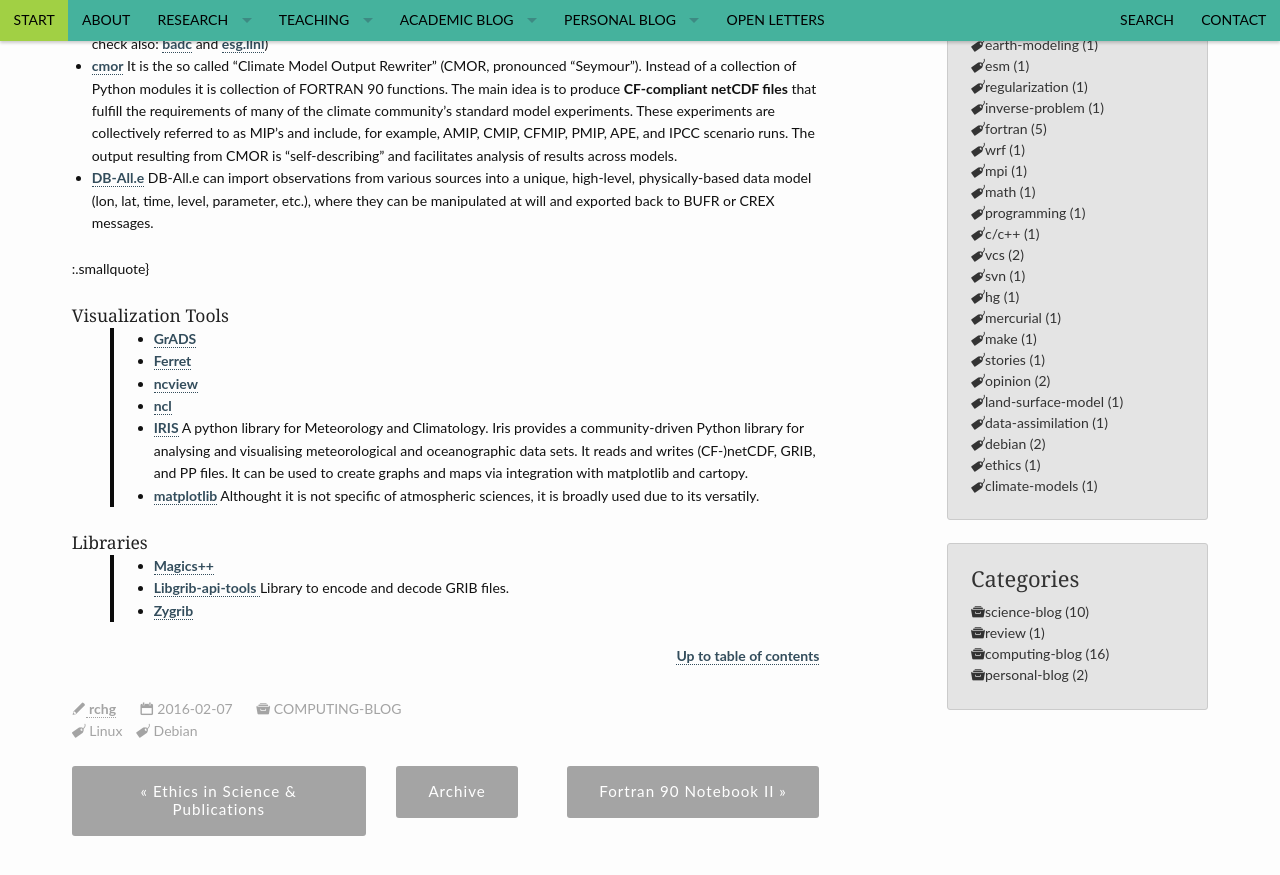
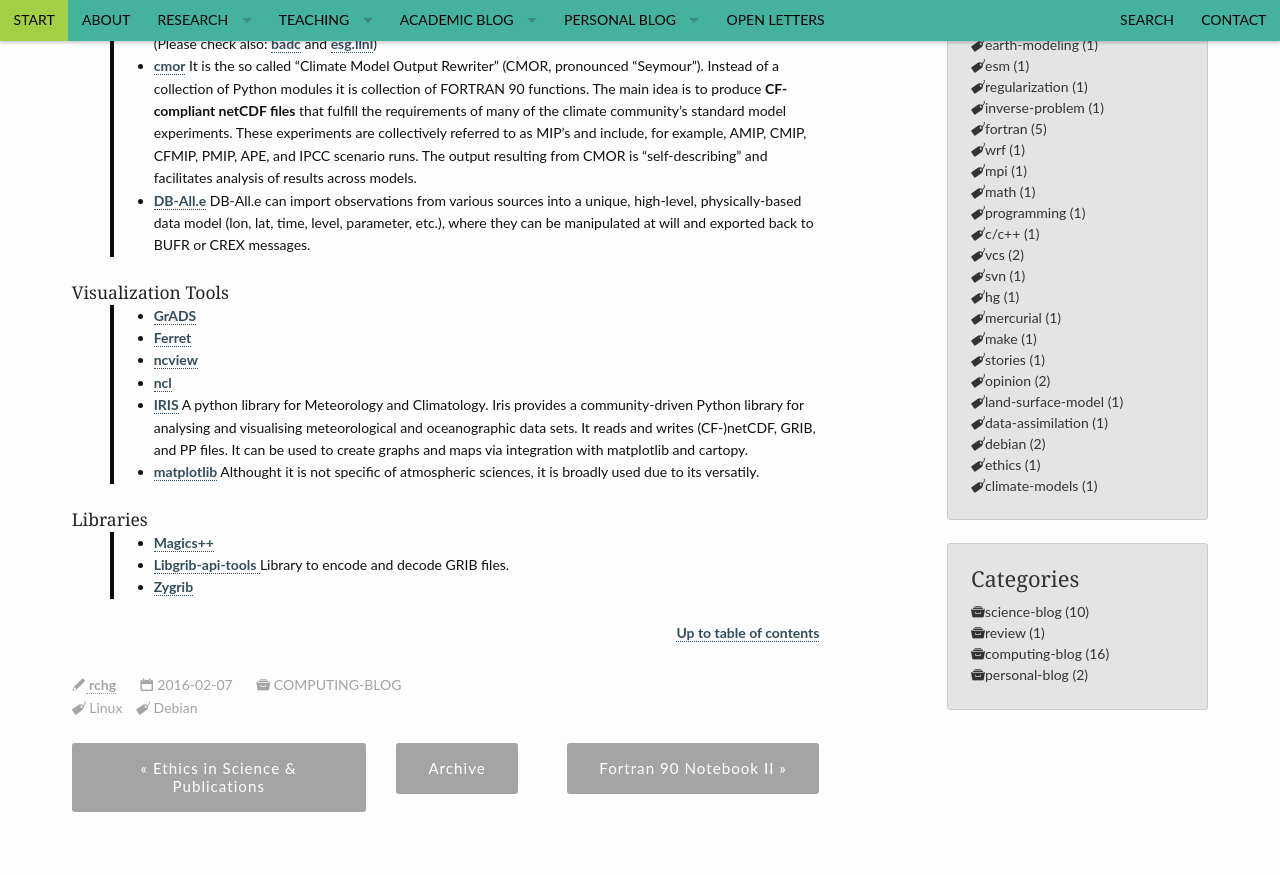
Before and after one commit to RCHG/rchg.github.io, a Jekyll site: the page built from _posts/2016-02-07-Meteorology-Software.md, in a window 1280 px wide and 900 px high, scrolled down 699 px. Shown: the top 875 px of the window. Built offline with Jekyll 4.4.1, drawn with Linux system fonts in a browser that asks for light colours.

Commit message:
Update 2016-02-07-Meteorology-Software.md

```diff
--- a/_posts/2016-02-07-Meteorology-Software.md
+++ b/_posts/2016-02-07-Meteorology-Software.md
@@ -33,8 +33,7 @@ header:
 - [cdat](http://sourceforge.net/projects/cdat/) CDAT is a collection of Python modules for the analysis and visualization of atmospheric science data. (Please check also: [badc](https://badc.nerc.ac.uk/help/software/cdat/) and [esg.llnl]( http://esg.llnl.gov/cdat))
 - [cmor](http://www-pcmdi.llnl.gov/software-portal/cmor/documentation) It is the so called "Climate Model Output Rewriter" (CMOR, pronounced "Seymour"). Instead of a collection of Python modules it is collection of FORTRAN 90 functions. The main idea is to produce **CF-compliant netCDF files** that fulfill the requirements of many of the climate community's standard model experiments. These experiments are collectively referred to as MIP's and include, for example, AMIP, CMIP, CFMIP, PMIP, APE, and IPCC scenario runs. The output resulting from CMOR is "self-describing" and facilitates analysis of results across models.
 - [DB-All.e](http://www.arpa.emr.it/dettaglio_documento.asp?id=514&idlivello=64) DB-All.e can import observations from various sources into a unique, high-level, physically-based data model (lon, lat, time, level, parameter, etc.), where they can be manipulated at will and exported back to BUFR or CREX messages.
-
-:.smallquote}
+{:.smallquote}
 
 #### Visualization Tools
 
```
